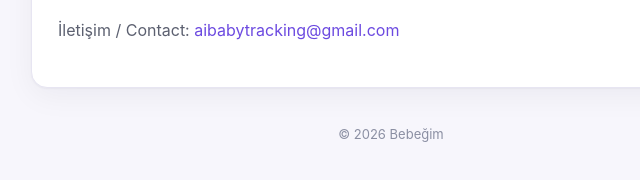
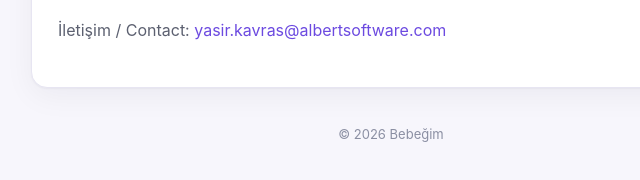
Before and after one commit to ykavras/baby-tracking, a plain HTML site: page index.html in a window 1280 px wide. Shown: the part 292-472 px from the top of the page, 249-889 px from the left. Drawn offline with Linux system fonts and the light colour scheme.

Commit message:
Update contact email in index.html

```diff
--- a/index.html
+++ b/index.html
@@ -20,7 +20,7 @@
         <li><a href="privacy.html">Gizlilik Politikası / Privacy Policy</a></li>
         <li><a href="terms.html">Kullanım Koşulları / Terms of Use</a></li>
       </ul>
-      <p style="margin-top:20px">İletişim / Contact: <a href="mailto:aibabytracking@gmail.com">aibabytracking@gmail.com</a></p>
+      <p style="margin-top:20px">İletişim / Contact: <a href="mailto:yasir.kavras@albertsoftware.com">yasir.kavras@albertsoftware.com</a></p>
     </section>
 
     <footer>© 2026 Bebeğim</footer>
```
